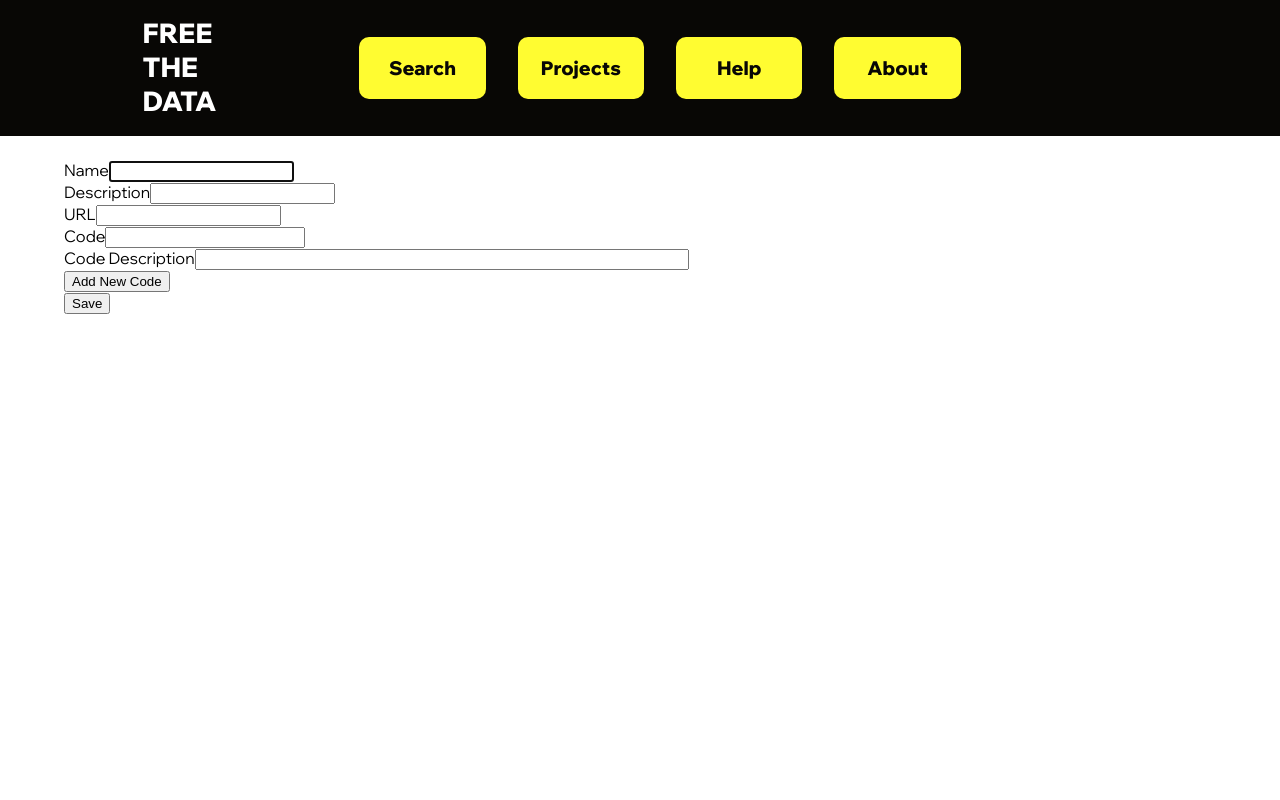
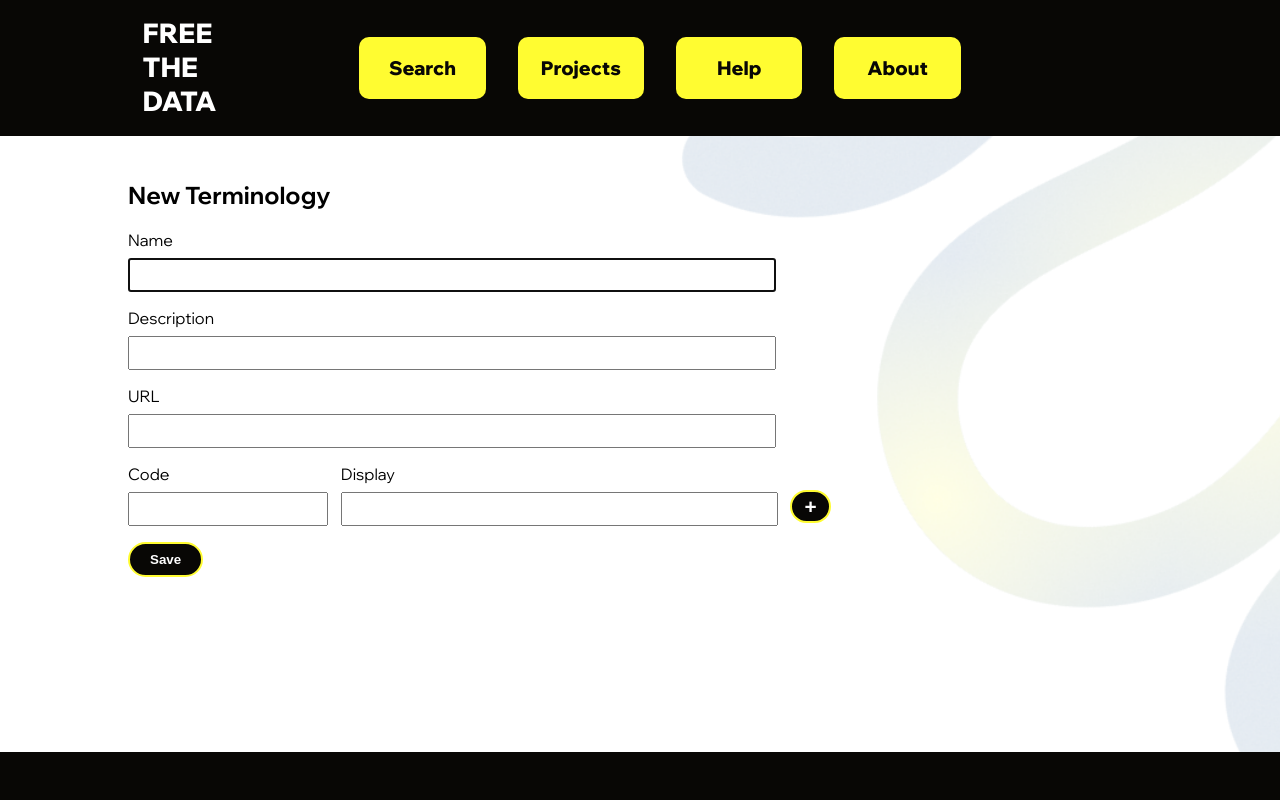
Before and after one commit to yelenacox/vocab-management, a React (Vite) app: page /add in a window 1280 px wide. Shown: the top 800 px of the page. Built offline with nearby package versions, Linux system fonts and the light colour scheme; the HTML template or start-up script is replaced by a standard one; a web font is replaced by a local one.

Commit message:
first draft of basic ux enhancements

```diff
--- a/src/App.jsx
+++ b/src/App.jsx
@@ -40,6 +40,19 @@ function App() {
       .then(res => res.json())
       .then(data => setTerminology(data));
 
+  const getCodeId = () => {
+    const current = codeId;
+    setCodeId(codeId + 1);
+    return current;
+  };
+
+  const handleCodeAdd = () => {
+    setTerminology({
+      ...terminology,
+      codes: [...terminology.codes, { id: getCodeId(), code: '', display: '' }],
+    });
+  };
+
   return (
     <myContext.Provider
       value={{
@@ -65,6 +78,8 @@ function App() {
         codeId,
         setCodeId,
         updateTerminology,
+        getCodeId,
+        handleCodeAdd,
       }}
     >
       <Routes>
--- a/src/components/Projects/Projects.jsx
+++ b/src/components/Projects/Projects.jsx
@@ -2,13 +2,15 @@ import { useContext, useEffect, useState } from 'react';
 import './Projects.scss';
 import { myContext } from '../../App';
 import { Spinner } from '../Manager/Spinner';
-import { Link } from 'react-router-dom';
+import { Link, useNavigate } from 'react-router-dom';
 import Background from '../../../assets/Background.png';
 import { DeleteTerminology } from './Terminologies/DeleteTerminology';
 
 export const Projects = () => {
   const [terminologies, setTerminologies] = useState([]);
   const { loading, setLoading, vocabUrl } = useContext(myContext);
+
+  const navigate = useNavigate();
 
   useEffect(() => {
     getTerminologies();
@@ -38,9 +40,14 @@ export const Projects = () => {
           <img className="background_image_results" src={Background} />
         </div>
         <div className="projects_sub_nav">
-          <h1>Terminologies</h1>
+          <h2>Terminologies</h2>
           <div className="menu_buttons_container">
-            <Link to="/add">Add Terminology</Link>
+            <button
+              className="manage_term_button"
+              onClick={() => navigate('/add')}
+            >
+              Add Terminology
+            </button>{' '}
           </div>
         </div>
         {loading ? (
--- a/src/components/Projects/Projects.scss
+++ b/src/components/Projects/Projects.scss
@@ -3,7 +3,7 @@
 @import '../Styling/BackgroundImage.scss';
 
 .projects_container {
-  margin: 20vh 0 10vh 5vw;
+  margin: 20vh 0 10vh 10vw;
   min-height: 100vh;
 }
 
@@ -17,3 +17,18 @@
   margin-left: auto;
   margin-right: 30vw;
 }
+
+.manage_term_button {
+  @include manage_term_button;
+}
+.manage_term_button:hover {
+  @include manage_term_button_hover;
+}
+
+.manage_term_button:active {
+  @include button_active;
+}
+
+.manage_term_button:not(:hover, :active) {
+  margin-bottom: 2px;
+}
--- a/src/components/Projects/Terminologies/AddTerminology.jsx
+++ b/src/components/Projects/Terminologies/AddTerminology.jsx
@@ -3,7 +3,7 @@ import { Link, useAsyncError, useNavigate } from 'react-router-dom';
 import './AddTerminology.scss';
 import { myContext } from '../../../App';
 import { AdditionalCodeInput } from './AdditionalCodeInput';
-import BackArrow from '../../../../assets/back_arrow.png';
+import Background from '../../../../assets/Background.png';
 
 export const AddTerminology = () => {
   const {
@@ -15,14 +15,16 @@ export const AddTerminology = () => {
     initialTerminology,
     codeId,
     setCodeId,
+    getCodeId,
+    handleCodeAdd,
   } = useContext(myContext);
 
-  const handleCodeAdd = () => {
-    setTerminology({
-      ...terminology,
-      codes: [...terminology.codes, { id: getCodeId(), code: '', display: '' }],
-    });
-  };
+  // const handleCodeAdd = () => {
+  //   setTerminology({
+  //     ...terminology,
+  //     codes: [...terminology.codes, { id: getCodeId(), code: '', display: '' }],
+  //   });
+  // };
 
   useEffect(() => {
     setTerminology(initialTerminology);
@@ -68,27 +70,33 @@ export const AddTerminology = () => {
   };
 
   // console.log('code id', codeId);
-  const getCodeId = () => {
-    const current = codeId;
-    setCodeId(codeId + 1);
-    return current;
-  };
+  // const getCodeId = () => {
+  //   const current = codeId;
+  //   setCodeId(codeId + 1);
+  //   return current;
+  // };
 
   return (
     <>
       <article className="form_container">
+        <div className="image_container">
+          <img className="background_image_results" src={Background} />
+        </div>
         {/* <div className="terminology_back_wrapper back_margin">
           <Link to="/projects">
             <img className="terminology_back" src={BackArrow} />
             Back
           </Link>
         </div> */}
-        <div className="name">
-          <label htmlFor="terminology_name">Name</label>
+        <h2>New Terminology</h2>
+        <div className="name form_wrapper">
+          <label className="input_label" htmlFor="terminology_name">
+            Name
+          </label>
           <input
             autoFocus
             id="name"
-            className="name_input"
+            className="add_term_input name_input"
             type="text"
             value={terminology.name}
             onChange={evt => {
@@ -100,11 +108,13 @@ export const AddTerminology = () => {
           />
         </div>
 
-        <div className="description">
-          <label htmlFor="terminology_description">Description</label>
+        <div className="description form_wrapper">
+          <label className="input_label" htmlFor="terminology_description">
+            Description
+          </label>
           <input
             id="display"
-            className="description_input"
+            className="add_term_input description_input"
             type="text"
             value={terminology.description}
             onChange={evt => {
@@ -116,12 +126,14 @@ export const AddTerminology = () => {
           />
         </div>
 
-        <div className="url">
-          <label htmlFor="terminology_url">URL</label>
+        <div className="url form_wrapper">
+          <label className="input_label" htmlFor="terminology_url">
+            URL
+          </label>
           <input
             required
             id="url"
-            className="url_input"
+            className="add_term_input url_input"
             type="text"
             value={terminology.url}
             onChange={evt => {
@@ -136,11 +148,13 @@ export const AddTerminology = () => {
         {terminology.codes.map(code => (
           <AdditionalCodeInput code={code} />
         ))}
-        <div className="new_code_input">
-          <button onClick={handleCodeAdd}>Add New Code</button>
-        </div>
+        {/* <div className="new_code_input">
+          <button className="manage_term_button" onClick={handleCodeAdd}>
+            +
+          </button>
+        </div> */}
 
-        <button className="btn btn-primary" onClick={handleSubmit}>
+        <button className="manage_term_button" onClick={handleSubmit}>
           Save
         </button>
       </article>
--- a/src/components/Projects/Terminologies/AddTerminology.scss
+++ b/src/components/Projects/Terminologies/AddTerminology.scss
@@ -1,9 +1,47 @@
-@import '../../Styling/Form';
+@import '../../Styling/Variables';
 
 .form_container {
-  margin: 20vh 0 10vh 5vw;
-  min-height: 100vh;
+  margin: 20vh 0 10vh 10vw;
+  min-height: 70vh;
 }
-.back_margin {
-  margin-bottom: 2vh;
+
+.add_term_input {
+  @include input_field($margin: 1vh 0 0 0);
+  width: 50vw;
 }
+
+.form_wrapper {
+  display: flex;
+  flex-direction: column;
+  margin: 0 0 2vh 0;
+}
+
+.additional_code_container {
+  display: flex;
+  flex-direction: row;
+}
+
+.code_input,
+.code_display_input {
+  @include input_field($margin: 1vh 1vw 0 0);
+}
+
+.code_display_input {
+  width: 33.5vw;
+}
+
+.manage_code_button {
+  @include manage_term_button($padding: 0.3vh 1.5vh);
+  font-size: 1.3rem;
+}
+.manage_code_button:hover {
+  @include manage_term_button_hover;
+}
+
+.manage_code_button:active {
+  @include manage_term_button_active;
+}
+
+.above_btn {
+  height: 3.3vh;
+}
--- a/src/components/Projects/Terminologies/AdditionalCodeInput.jsx
+++ b/src/components/Projects/Terminologies/AdditionalCodeInput.jsx
@@ -1,8 +1,9 @@
 import { useContext, useEffect, useState } from 'react';
 import { myContext } from '../../../App';
+import './AddTerminology.scss';
 
 export const AdditionalCodeInput = props => {
-  const { terminology, setTerminology } = useContext(myContext);
+  const { terminology, setTerminology, handleCodeAdd } = useContext(myContext);
   const [thisCode, setThisCode] = useState(props.code);
 
   useEffect(() => {
@@ -23,8 +24,11 @@ export const AdditionalCodeInput = props => {
 
   return (
     <>
-      <div className="code">
-        <label htmlFor="terminology_code">Code</label>
+      <div className="additional_code_container">
+        <div className="code form_wrapper">
+          <label className="input_label" htmlFor="terminology_code">
+            Code
+          </label>
           <input
             required
             id="code"
@@ -39,12 +43,14 @@ export const AdditionalCodeInput = props => {
             }}
           />
         </div>
-      <div className="code_description">
-        <label htmlFor="terminology_code_description">Code Description</label>
+        <div className="code_description form_wrapper">
+          <label className="input_label" htmlFor="terminology_code_description">
+            Display
+          </label>
           <input
             required
             id="code_description"
-          className="code_description_input"
+            className="code_display_input"
             type="text"
             value={terminology.display}
             onChange={evt => {
@@ -55,6 +61,13 @@ export const AdditionalCodeInput = props => {
             }}
           />
         </div>
+        <div className="code_button_wrapper">
+          <div className="above_btn"></div>
+          <button className="manage_code_button" onClick={handleCodeAdd}>
+            +
+          </button>
+        </div>
+      </div>
     </>
   );
 };
--- a/src/components/Projects/Terminologies/Terminology.scss
+++ b/src/components/Projects/Terminologies/Terminology.scss
@@ -1,6 +1,5 @@
 @import '../../Styling/Variables';
 @import '../../Styling/Table';
-@import '../../Styling/Form';
 .terminology_container {
   margin: 20vh 0 10vh 10vw;
   min-height: 70vh;
@@ -12,6 +11,7 @@
   display: flex;
   flex-direction: row;
   align-items: center;
+  justify-content: space-between;
 }
 
 .add_code_link {
@@ -42,28 +42,18 @@
 }
 
 .manage_term_button {
-  border: 2px solid $yellowColor;
-  color: white;
-  font-weight: 600;
-  background-color: $blackColor;
-  border-radius: 25px;
-  padding: 1vh 2.5vh;
-  cursor: pointer;
+  @include manage_term_button;
+}
+.manage_term_button:hover {
+  @include manage_term_button_hover;
+}
+
+.manage_term_button:active {
+  @include manage_term_button_active;
 }
 
 .manage_term_button:not(:hover, :active) {
   margin-bottom: 2px;
-}
-
-.manage_term_button:hover {
-  box-shadow: 0 5px 10px rgba(103, 103, 103, 0.8);
-  border: 3px $yellowColor solid;
-}
-
-.manage_term_button:active {
-  background-color: $buttonEffect;
-  box-shadow: 0 5px 15px rgb(103, 103, 103);
-  transform: translateY(4px);
 }
 
 .terminology_input {
@@ -73,13 +63,7 @@
 }
 
 .input_field {
-  height: 3.5vh;
-  margin: 0 0 0 0.5vw;
-
-  font: {
-    size: 16px;
-    family: 'Wix Madefor Display', sans-serif;
-  }
+  @include input_field;
 }
 
 .code_input {
--- a/src/components/Styling/Form.scss
+++ b/src/components/Styling/Form.scss
@@ -1,9 +1,9 @@
-.terminology_back_wrapper {
-  font-size: 0.85rem;
-  margin-bottom: 1vh;
-}
+// .terminology_back_wrapper {
+//   font-size: 0.85rem;
+//   margin-bottom: 1vh;
+// }
 
-.terminology_back {
-  width: 1.3vw;
-  margin-right: 0.4vw;
-}
+// .terminology_back {
+//   width: 1.3vw;
+//   margin-right: 0.4vw;
+// }
--- a/src/components/Styling/Variables.scss
+++ b/src/components/Styling/Variables.scss
@@ -25,3 +25,34 @@ $greyColor: #bdbdbb; //dark grey
   box-shadow: 0 5px 15px rgb(103, 103, 103);
   transform: translateY(4px);
 }
+
+@mixin manage_term_button($padding: 1vh 2.5vh) {
+  border: 2px solid $yellowColor;
+  color: white;
+  font-weight: 600;
+  background-color: $blackColor;
+  border-radius: 25px;
+  padding: $padding;
+  cursor: pointer;
+}
+
+@mixin manage_term_button_hover {
+  box-shadow: 0 5px 10px rgba(103, 103, 103, 0.8);
+  border: 3px $yellowColor solid;
+}
+
+@mixin manage_term_button_active {
+  background-color: $buttonEffect;
+  box-shadow: 0 5px 15px rgb(103, 103, 103);
+  transform: translateY(4px);
+}
+
+@mixin input_field($margin: 0 0 0 0.5vw) {
+  height: 3.5vh;
+  margin: $margin;
+
+  font: {
+    size: 16px;
+    family: 'Wix Madefor Display', sans-serif;
+  }
+}
```
Also changed, not shown: src/components/Projects/Terminologies/Terminology.jsx (+8 -1 lines). Lines whose indentation alone changed are shown as unchanged.
